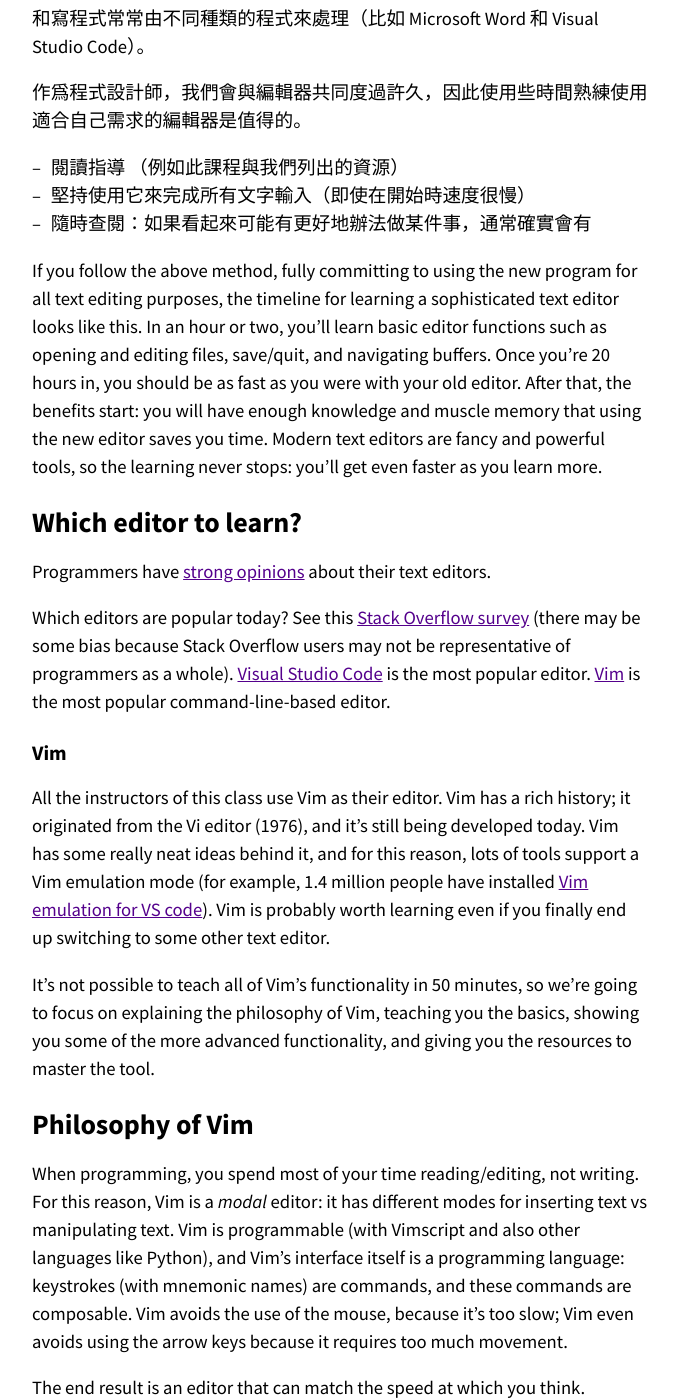
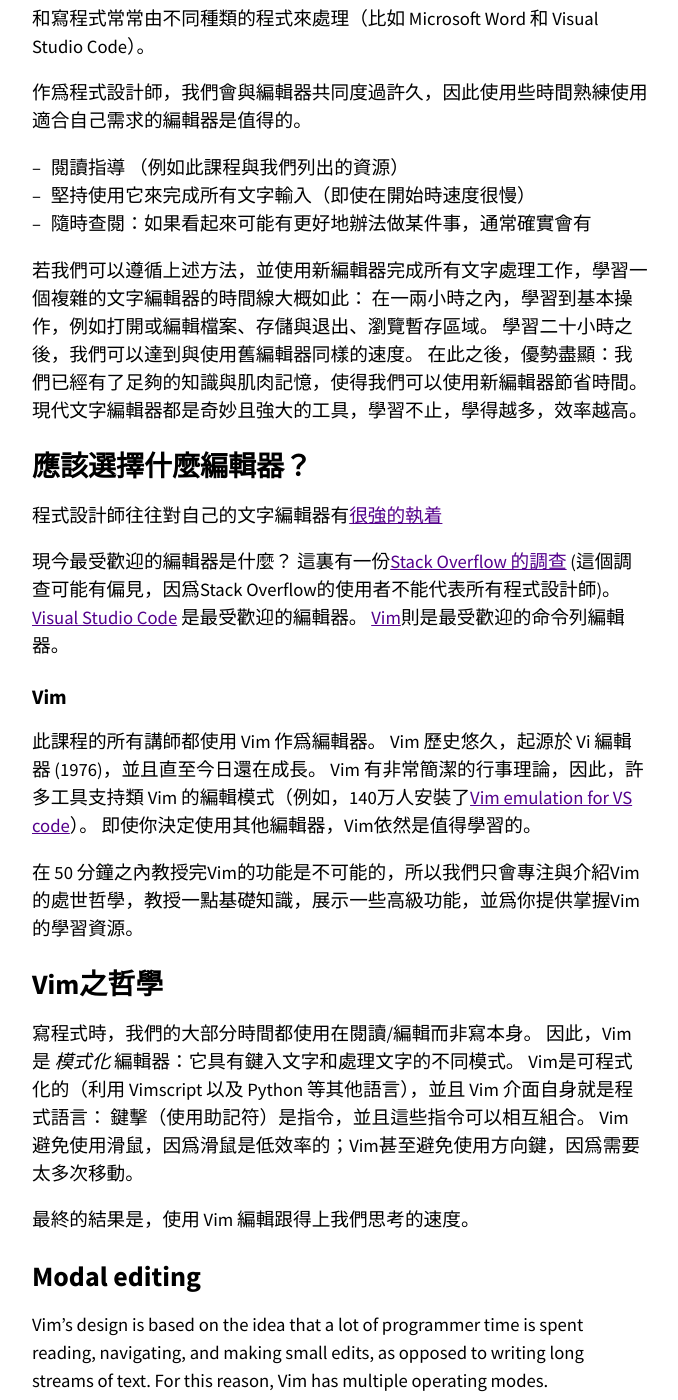
Before and after one commit to missing-semester-zh-Hant/missing-semester-zh-Hant.github.io, a Jekyll site: the page built from _2020/editors.md, in a window 1280 px wide and 1400 px high, scrolled down 560 px. Shown: the whole window, without its empty margins (300-978 px from the left). Built offline with Jekyll 4.4.1, drawn with Linux system fonts in a browser that asks for light colours.

Commit message:
Update translate

```diff
--- a/_2020/editors.md
+++ b/_2020/editors.md
@@ -31,7 +31,7 @@ something, there probably is -->
 - 堅持使用它來完成所有文字輸入（即使在開始時速度很慢）
 - 隨時查閱：如果看起來可能有更好地辦法做某件事，通常確實會有
 
-If you follow the above method, fully committing to using the new program for
+<!-- If you follow the above method, fully committing to using the new program for
 all text editing purposes, the timeline for learning a sophisticated text
 editor looks like this. In an hour or two, you'll learn basic editor functions
 such as opening and editing files, save/quit, and navigating buffers. Once
@@ -39,46 +39,63 @@ you're 20 hours in, you should be as fast as you were with your old editor.
 After that, the benefits start: you will have enough knowledge and muscle
 memory that using the new editor saves you time. Modern text editors are fancy
 and powerful tools, so the learning never stops: you'll get even faster as you
-learn more.
+learn more. -->
+若我們可以遵循上述方法，並使用新編輯器完成所有文字處理工作，學習一個複雜的文字編輯器的時間線大概如此：
+在一兩小時之內，學習到基本操作，例如打開或編輯檔案、存儲與退出、瀏覽暫存區域。
+學習二十小時之後，我們可以達到與使用舊編輯器同樣的速度。
+在此之後，優勢盡顯：我們已經有了足夠的知識與肌肉記憶，使得我們可以使用新編輯器節省時間。
+現代文字編輯器都是奇妙且強大的工具，學習不止，學得越多，效率越高。
 
-# Which editor to learn?
+<!-- # Which editor to learn? -->
+# 應該選擇什麼編輯器？
 
-Programmers have [strong opinions](https://en.wikipedia.org/wiki/Editor_war)
-about their text editors.
+<!-- Programmers have [strong opinions](https://en.wikipedia.org/wiki/Editor_war)
+about their text editors. -->
+程式設計師往往對自己的文字編輯器有[很強的執着](https://en.wikipedia.org/wiki/Editor_war)
 
-Which editors are popular today? See this [Stack Overflow
-survey](https://insights.stackoverflow.com/survey/2019/#development-environments-and-tools)
-(there may be some bias because Stack Overflow users may not be representative
-of programmers as a whole). [Visual Studio
-Code](https://code.visualstudio.com/) is the most popular editor.
-[Vim](https://www.vim.org/) is the most popular command-line-based editor.
+現今最受歡迎的編輯器是什麼？ 這裏有一份[Stack Overflow 的調查](https://insights.stackoverflow.com/survey/2019/#development-environments-and-tools)
+(這個調查可能有偏見，因爲Stack Overflow的使用者不能代表所有程式設計師)。
+[Visual Studio Code](https://code.visualstudio.com/) 是最受歡迎的編輯器。
+[Vim](https://www.vim.org/)則是最受歡迎的命令列編輯器。
 
 ## Vim
 
-All the instructors of this class use Vim as their editor. Vim has a rich
+<!-- All the instructors of this class use Vim as their editor. Vim has a rich
 history; it originated from the Vi editor (1976), and it's still being
 developed today. Vim has some really neat ideas behind it, and for this reason,
 lots of tools support a Vim emulation mode (for example, 1.4 million people
 have installed [Vim emulation for VS code](https://github.com/VSCodeVim/Vim)).
 Vim is probably worth learning even if you finally end up switching to some
-other text editor.
+other text editor. -->
+此課程的所有講師都使用 Vim 作爲編輯器。
+Vim 歷史悠久，起源於 Vi 編輯器 (1976)，並且直至今日還在成長。
+Vim 有非常簡潔的行事理論，因此，許多工具支持類 Vim 的編輯模式（例如，140万人安裝了[Vim emulation for VS code](https://github.com/VSCodeVim/Vim)）。
+即使你決定使用其他編輯器，Vim依然是值得學習的。
 
-It's not possible to teach all of Vim's functionality in 50 minutes, so we're
+<!-- It's not possible to teach all of Vim's functionality in 50 minutes, so we're
 going to focus on explaining the philosophy of Vim, teaching you the basics,
 showing you some of the more advanced functionality, and giving you the
-resources to master the tool.
+resources to master the tool. -->
+在 50 分鐘之內教授完Vim的功能是不可能的，所以我們只會專注與介紹Vim的處世哲學，教授一點基礎知識，展示一些高級功能，並爲你提供掌握Vim的學習資源。
 
-# Philosophy of Vim
+<!-- # Philosophy of Vim -->
+# Vim之哲學
 
-When programming, you spend most of your time reading/editing, not writing. For
+<!-- When programming, you spend most of your time reading/editing, not writing. For
 this reason, Vim is a _modal_ editor: it has different modes for inserting text
 vs manipulating text. Vim is programmable (with Vimscript and also other
 languages like Python), and Vim's interface itself is a programming language:
 keystrokes (with mnemonic names) are commands, and these commands are
 composable. Vim avoids the use of the mouse, because it's too slow; Vim even
-avoids using the arrow keys because it requires too much movement.
+avoids using the arrow keys because it requires too much movement. -->
+寫程式時，我們的大部分時間都使用在閱讀/編輯而非寫本身。
+因此，Vim是 _模式化_ 編輯器：它具有鍵入文字和處理文字的不同模式。
+Vim是可程式化的（利用 Vimscript 以及 Python 等其他語言），並且 Vim 介面自身就是程式語言：
+鍵擊（使用助記符）是指令，並且這些指令可以相互組合。
+Vim 避免使用滑鼠，因爲滑鼠是低效率的；Vim甚至避免使用方向鍵，因爲需要太多次移動。
 
-The end result is an editor that can match the speed at which you think.
+<!-- The end result is an editor that can match the speed at which you think. -->
+最終的結果是，使用 Vim 編輯跟得上我們思考的速度。
 
 # Modal editing
 
```
